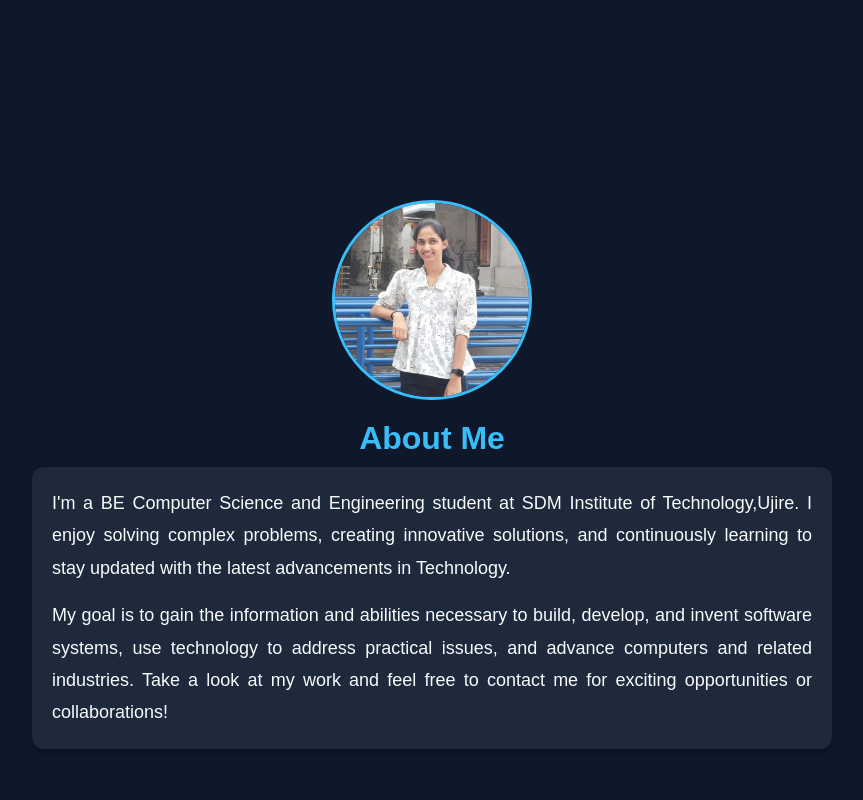
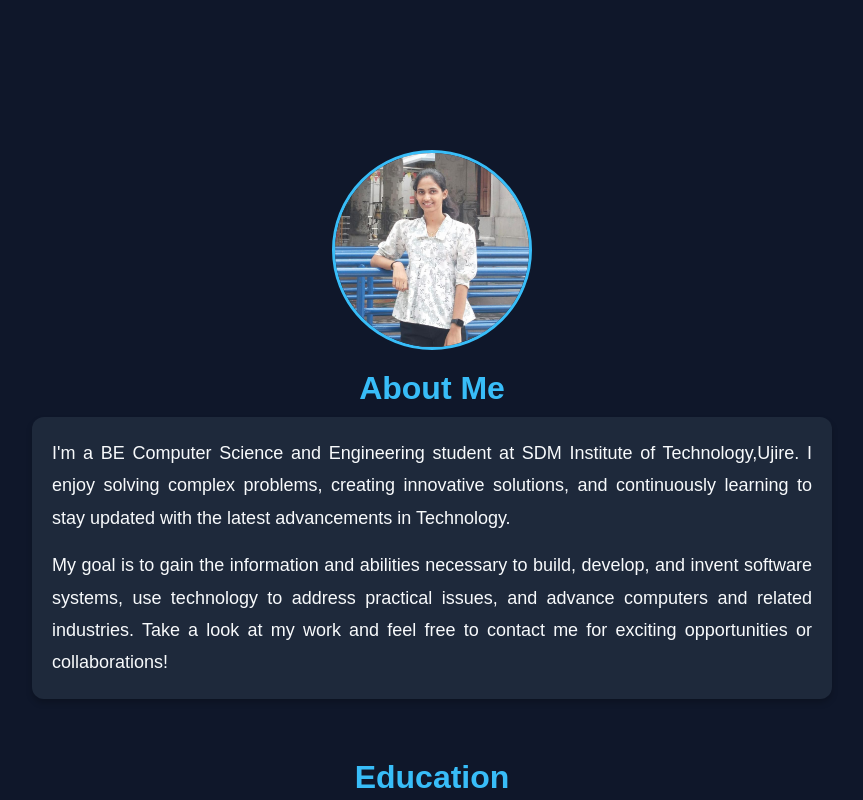
Before and after one commit to SAKSHITK/my_portfolio, a React (Create React App) app in the folder frontend/: page / in a window 1280 px wide. Shown: the part 720-1520 px from the top of the page, without its empty margins (208-1071 px from the left). Built offline with nearby package versions, Linux system fonts and the light colour scheme.

Commit message:
Update About.jsx

```diff
--- a/frontend/src/components/About.jsx
+++ b/frontend/src/components/About.jsx
@@ -7,6 +7,7 @@ const About = () => {
       id="about"
       className="about-section"
       style={{
+        marginTop:"-50px",
         marginBottom: "0px",
         padding: "30px 20px",           // same padding as Home
         textAlign: "center",            // center text
```
